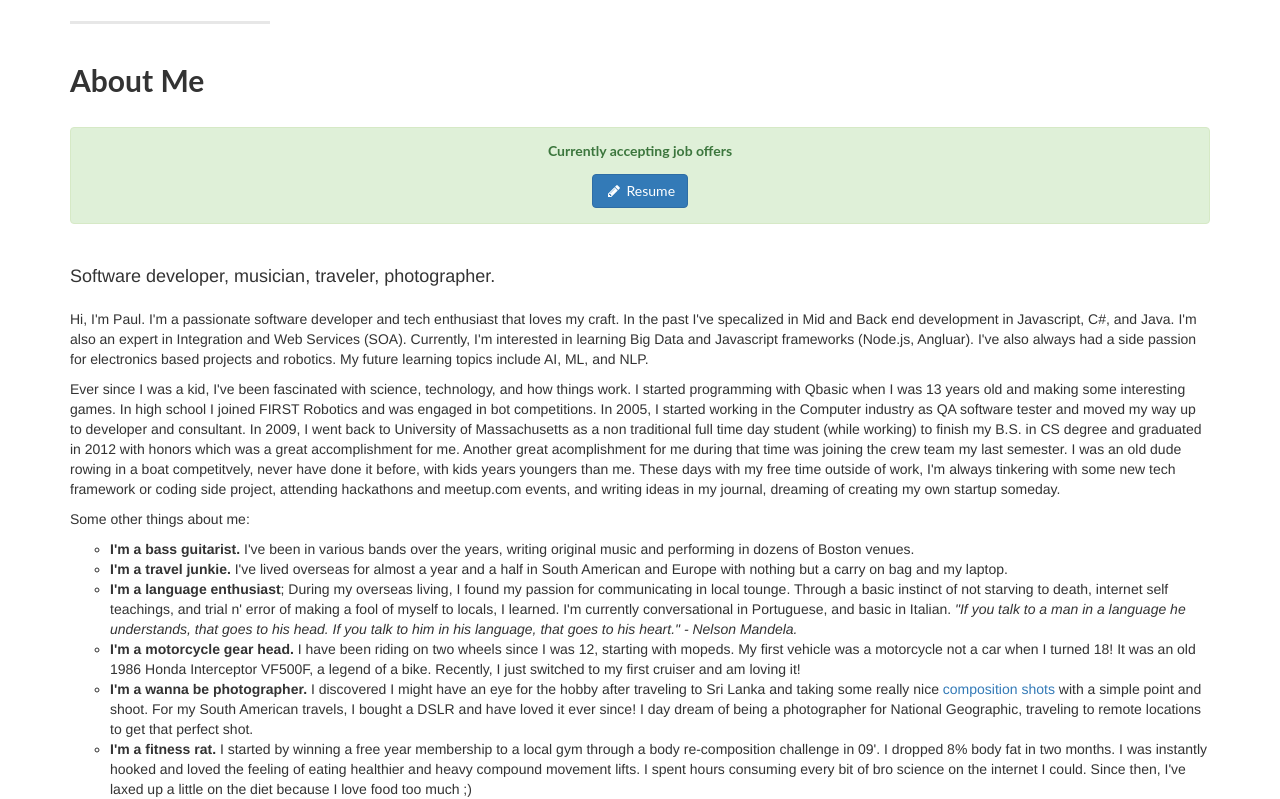
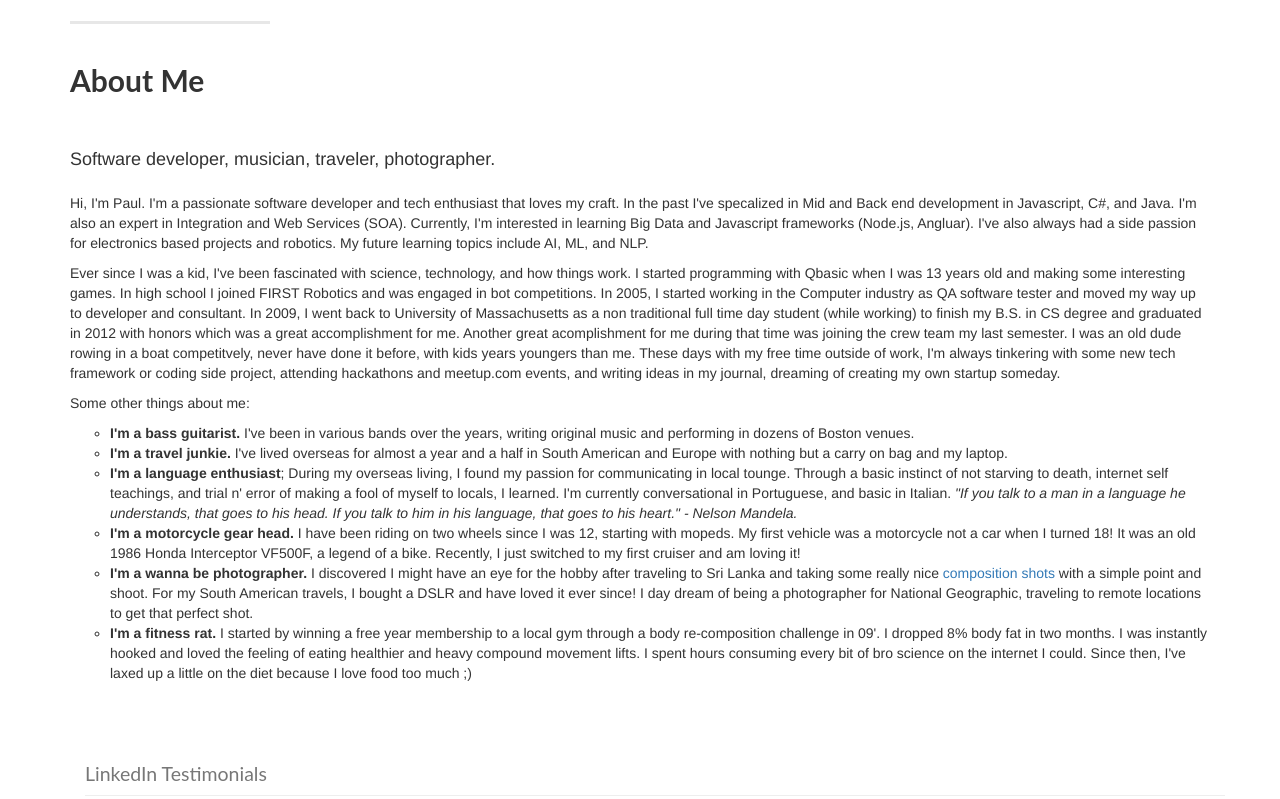
Before and after one commit to paulsena/paulsena.github.io, a plain HTML site: page index.html in a window 1280 px wide. Shown: the part 1040-1839 px from the top of the page. Drawn offline with Linux system fonts and the light colour scheme.

Commit message:
Removed resume

```diff
--- a/index.html
+++ b/index.html
@@ -116,9 +116,6 @@
                     <hr class="section-heading-spacer">
                     <div class="clearfix"></div>
                     <h2 class="section-heading">About Me</h2>
-                    <h5 class="alert alert-success" style="text-align:center;">Currently accepting job offers<p><br/>
-                    	<a class="btn btn-primary" href="Paul Senatillaka Online Resume.pdf" target="_blank"><i class="fa fa-pencil fa-fw"></i> Resume</a></p>
-                	</h5>
                     <br/>
                     <p class="lead">Software developer, musician, traveler, photographer.</p>
                     <p >Hi, I'm Paul.  I'm a passionate software developer and tech enthusiast that loves my craft.  In the past I've specalized in Mid and Back end development in Javascript, C#, and Java.  I'm also an expert in Integration and Web Services (SOA). Currently, I'm interested in learning Big Data and Javascript frameworks (Node.js, Angluar).  I've also always had a side passion for electronics based projects and robotics.  My future learning topics include AI, ML, and NLP.</p>
```
